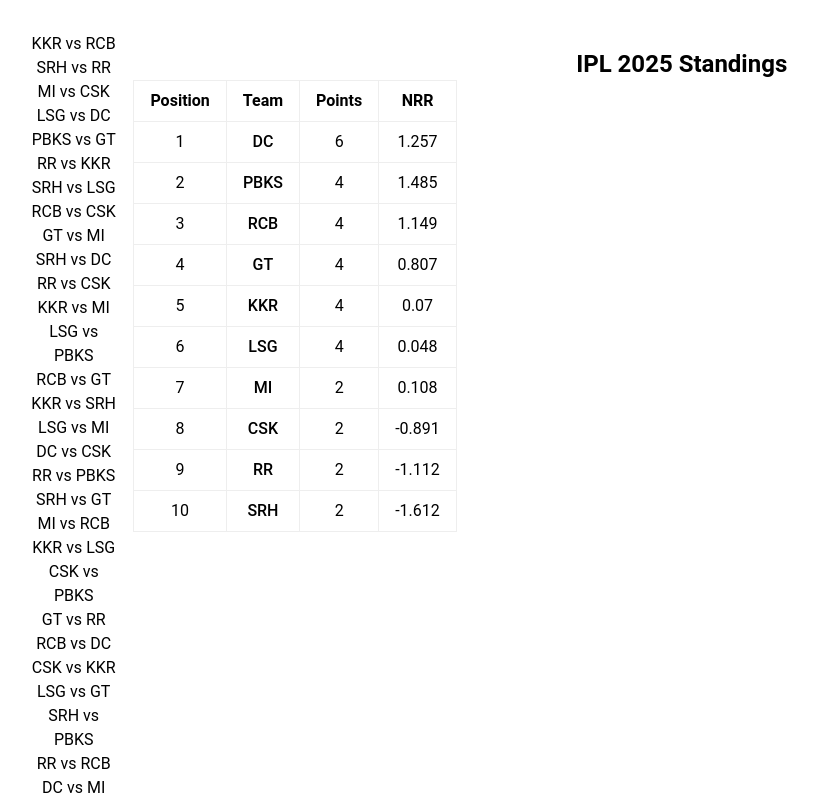
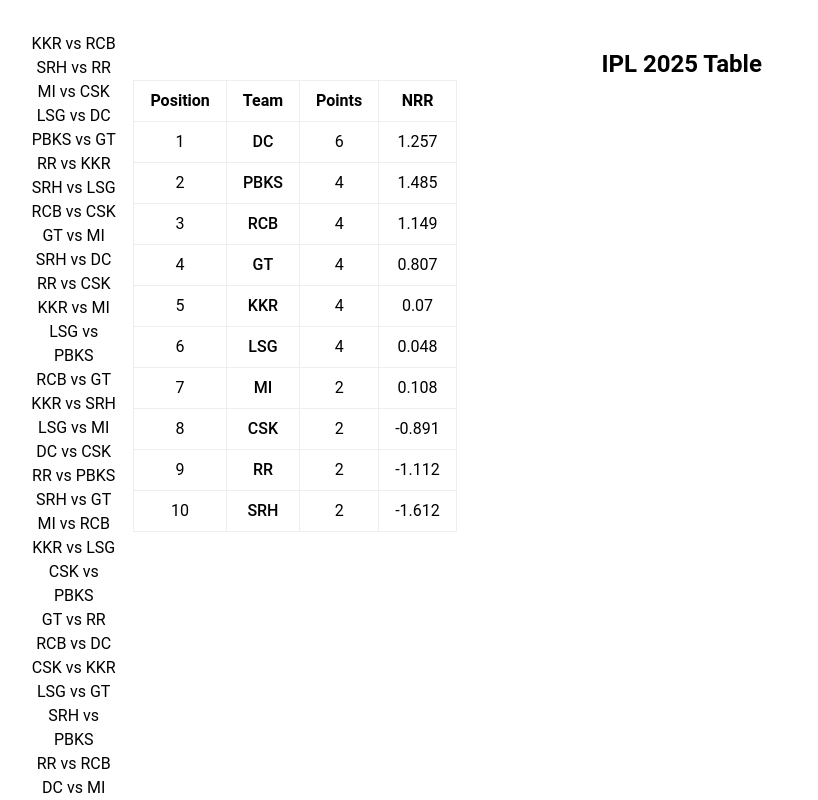
Before and after one commit to crickwiz365/cric-wiz, a React (Vite) app: page / in a window 1280 px wide. Shown: the top 800 px of the page, without its empty margins (2-820 px from the left). Built offline with nearby package versions, Linux system fonts and the light colour scheme.

Commit message:
Points Table

```diff
--- a/src/components/points-table/PointsTable.tsx
+++ b/src/components/points-table/PointsTable.tsx
@@ -143,7 +143,7 @@
   }, [allMatches, teamsData]);
   return (
     <div className="container mx-auto p-4">
-      <h2 className="text-2xl font-bold mb-4">IPL 2025 Standings</h2>
+      <h2 className="text-2xl font-bold mb-4">IPL 2025 Table</h2>
 
       <table className="min-w-full bg-white border">
         <thead>
```
